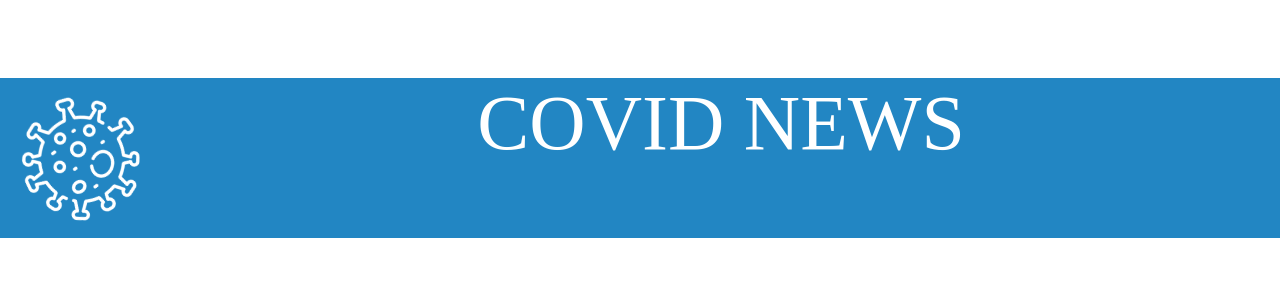
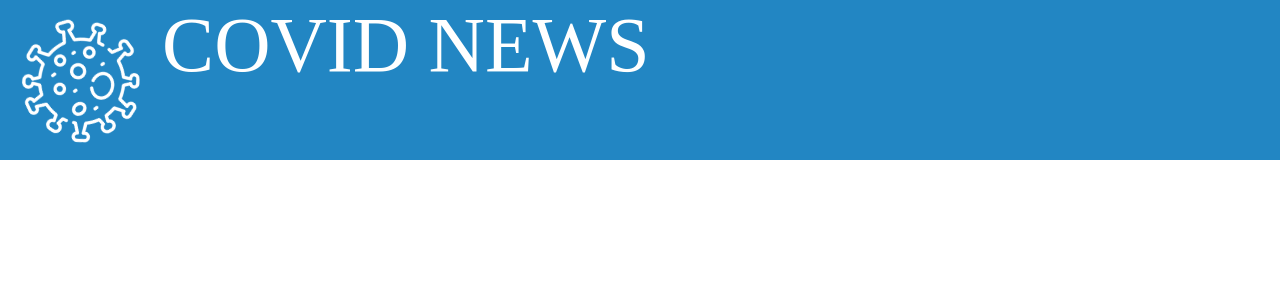
Before and after one commit to silvyc/covid-news, a React (Create React App) app: page / in a window 1280 px wide. Shown: the top 300 px of the page. Built offline with nearby package versions, Linux system fonts and the light colour scheme.

Commit message:
favicon y titulo cambiado

```diff
--- a/public/index.html
+++ b/public/index.html
@@ -24,7 +24,7 @@
       work correctly both with client-side routing and a non-root public URL.
       Learn how to configure a non-root public URL by running `npm run build`.
     -->
-    <title>React App</title>
+    <title>COVID NEWS</title>
   </head>
   <body>
     <noscript>You need to enable JavaScript to run this app.</noscript>
--- a/src/App.css
+++ b/src/App.css
@@ -25,7 +25,8 @@
 
 .Titulo-Header{
   font-family: 'Casanova';
-  font-size: 78px ;
+  font-size: 78px;
+  text-align: left;
 }
 
 .App-link {
--- a/src/App.js
+++ b/src/App.js
@@ -2,16 +2,17 @@ import './App.css';
 import { Button } from '@chakra-ui/react';
 import { Text } from '@chakra-ui/react';
 import {useState} from 'react';
+
 function App() {
   const [cont,setCont] = useState(0);
   const incNum = ( ) => {
     setCont((prevState)=> prevState + 1);
   }
   return (
-    <div className="App">
+    <div>
       <header className="App-header">
         <img src="/img/icono-covid.png" className="App-logo" alt="logo" align='left'/>
-        <Text className = "Titulo-Header">COVID NEWS</Text>
+        <text className = "Titulo-Header" align='left'>COVID NEWS</text>
       </header>
     </div>
   );
```
Also changed, not shown: public/manifest.json, 1 other file (tests, documents, lock files or other folders).
